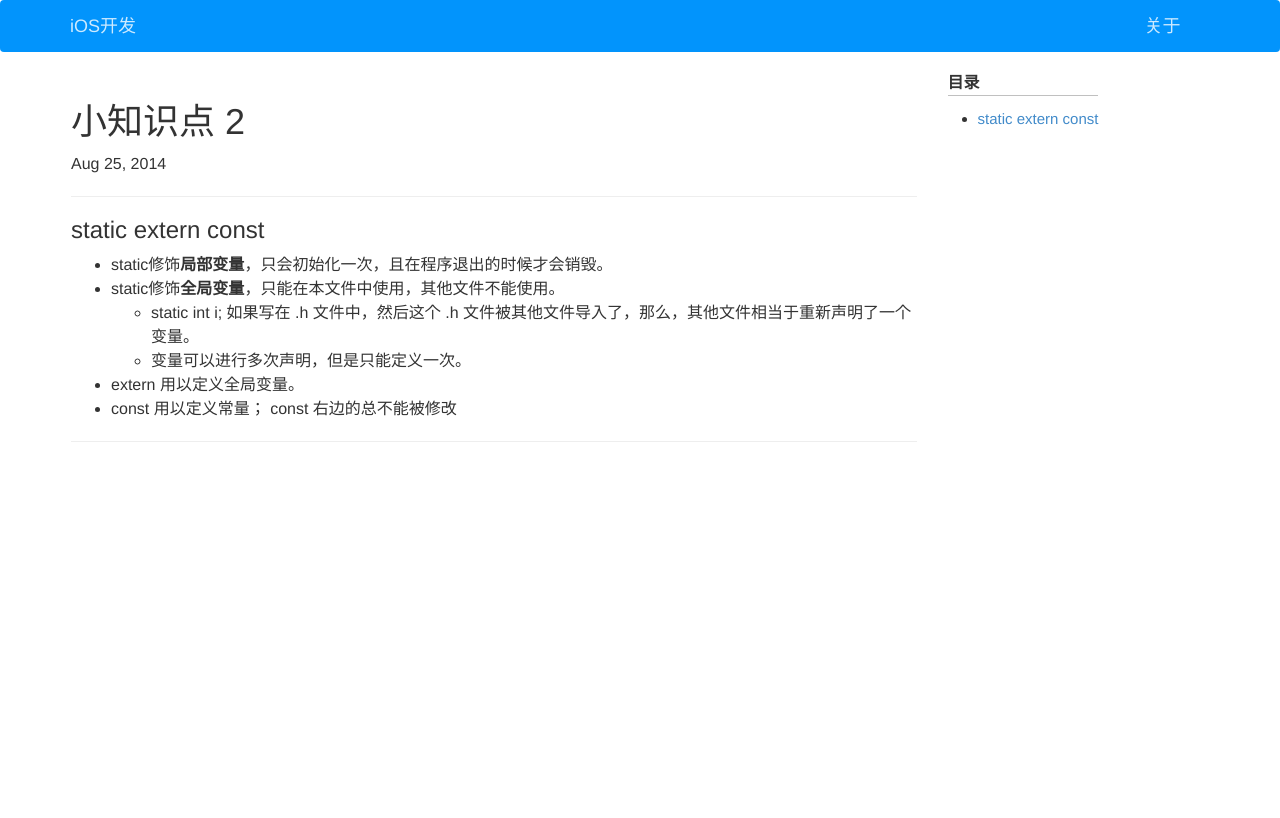
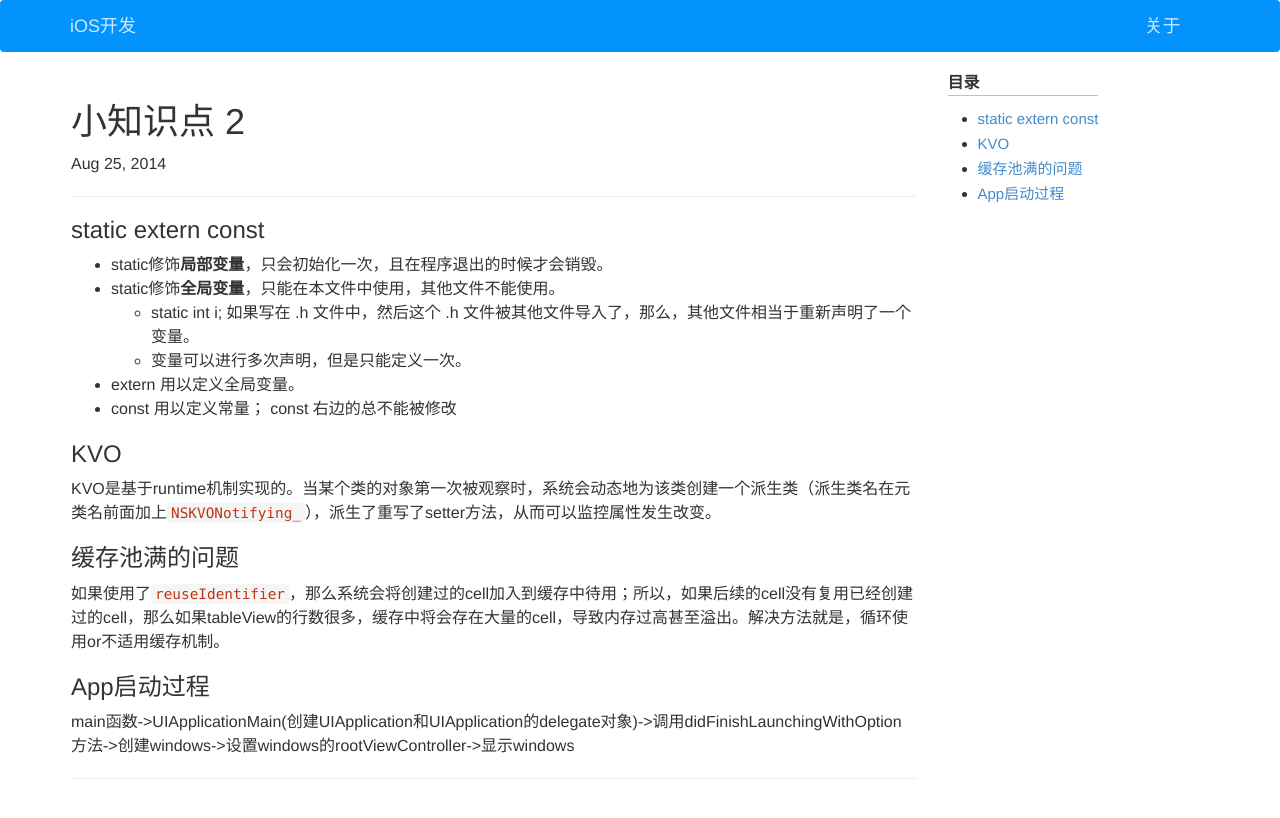
Before and after one commit to wigl/wigl.github.io, a Jekyll site: the page built from _posts/2014-08-26-general_knowledge2.md, in a window 1280 px wide. Shown: the top 818 px of the page. Built offline with Jekyll 4.4.1, drawn with Linux system fonts in a browser that asks for light colours.

Commit message:
添加一些笔记，小知识点

```diff
--- a/_posts/2014-08-26-general_knowledge2.md
+++ b/_posts/2014-08-26-general_knowledge2.md
@@ -17,3 +17,15 @@ excerpt:
   - 变量可以进行多次声明，但是只能定义一次。
 - extern 用以定义全局变量。
 - const 用以定义常量； const 右边的总不能被修改
+
+### KVO
+
+KVO是基于runtime机制实现的。当某个类的对象第一次被观察时，系统会动态地为该类创建一个派生类（派生类名在元类名前面加上`NSKVONotifying_`），派生了重写了setter方法，从而可以监控属性发生改变。
+
+### 缓存池满的问题
+
+如果使用了`reuseIdentifier`，那么系统会将创建过的cell加入到缓存中待用；所以，如果后续的cell没有复用已经创建过的cell，那么如果tableView的行数很多，缓存中将会存在大量的cell，导致内存过高甚至溢出。解决方法就是，循环使用or不适用缓存机制。
+
+### App启动过程
+
+main函数->UIApplicationMain(创建UIApplication和UIApplication的delegate对象)->调用didFinishLaunchingWithOption方法->创建windows->设置windows的rootViewController->显示windows
```
Also changed, not shown: _posts/2016-05-01-soft.md (+1 -1 lines), pages/about.md (+8 -0 lines).
